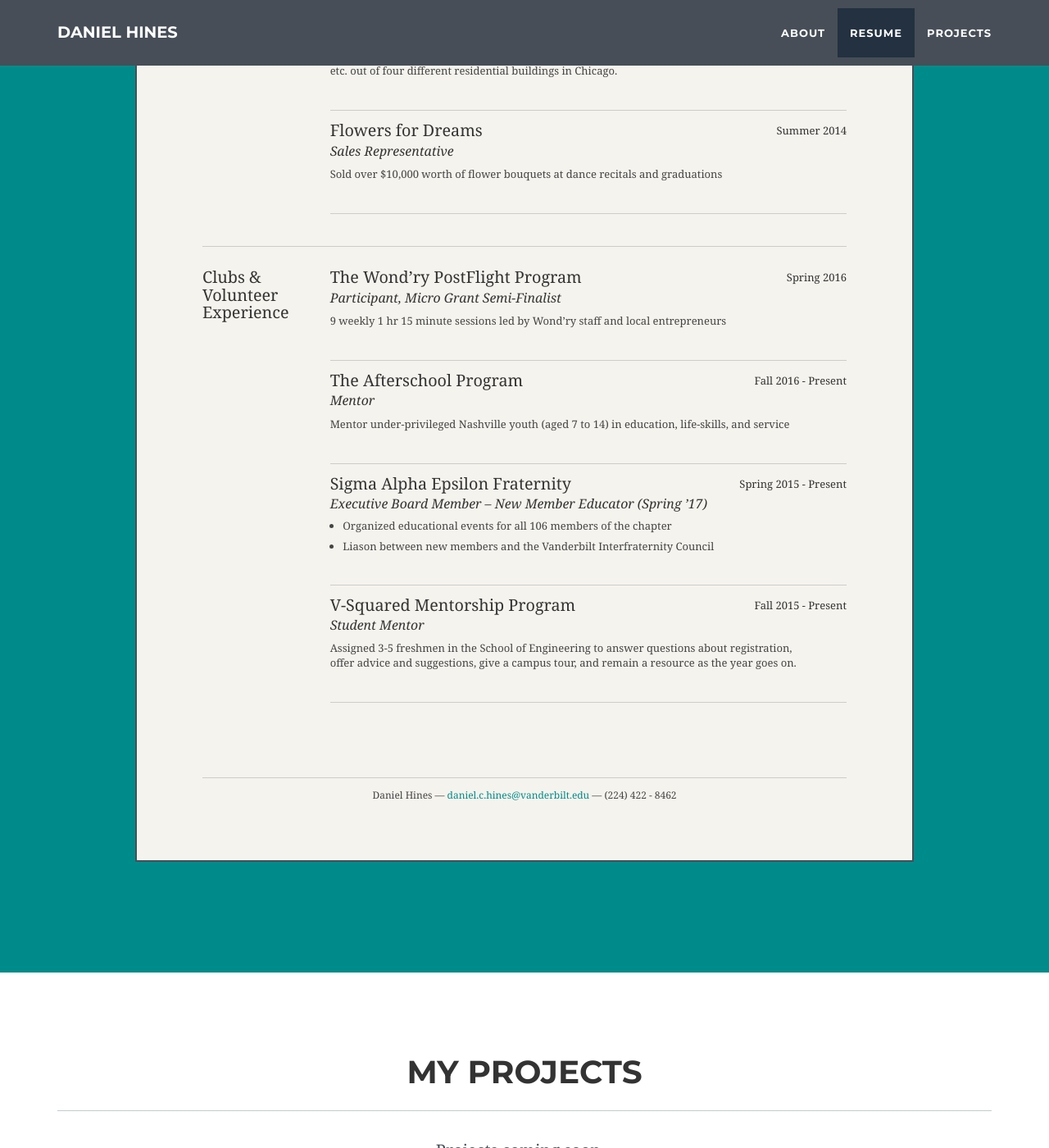
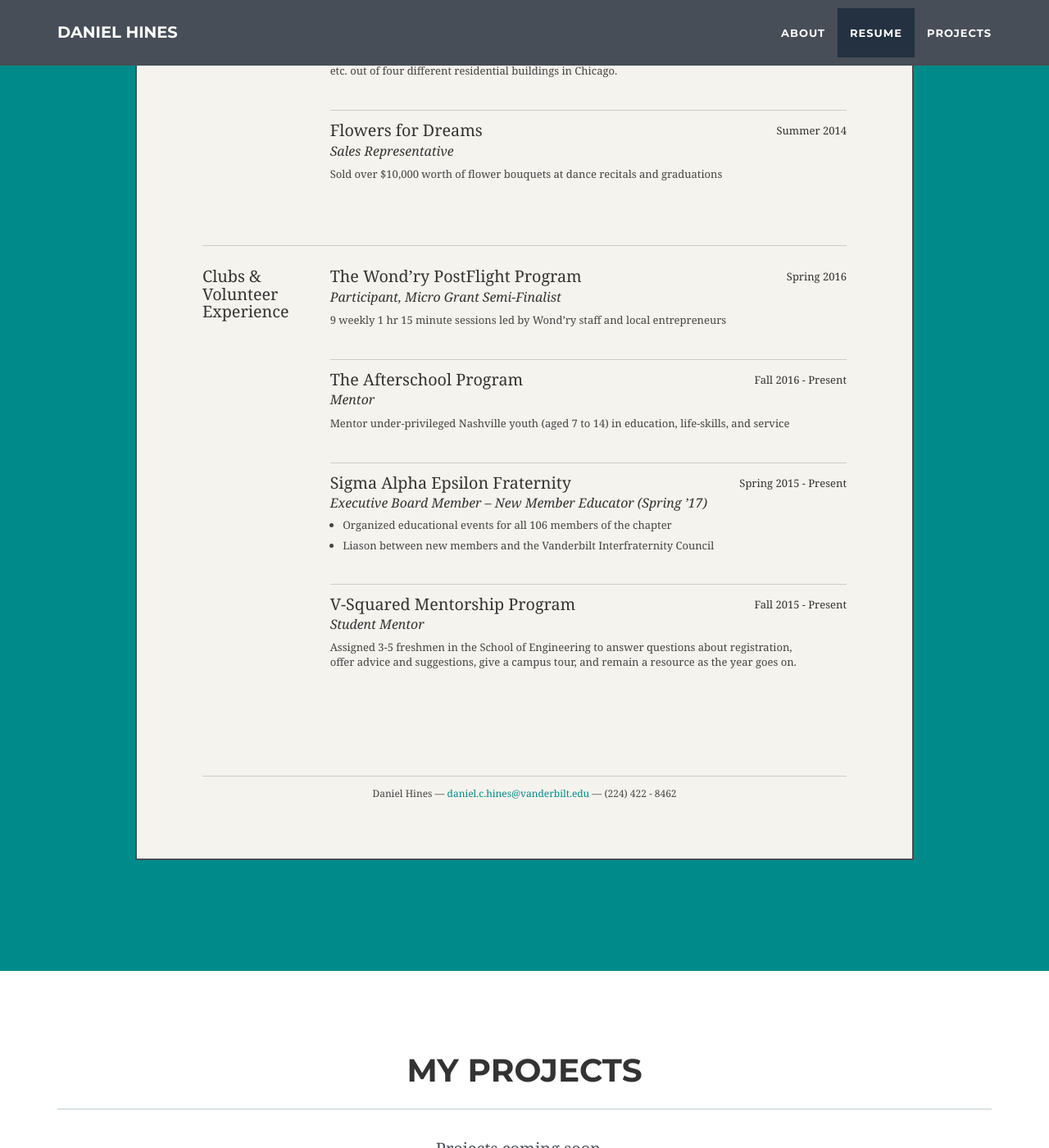
Before and after one commit to danielchines/danielchines.github.io, a Jekyll site: the page built from index.html, in a window 1280 px wide and 1400 px high, scrolled down 2763 px. Shown: the whole window at 82% size. Built offline with Jekyll 4.4.1, drawn with Linux system fonts in a browser that asks for light colours.

Commit message:
Update resume.css

```diff
--- a/_includes/css/resume.css
+++ b/_includes/css/resume.css
@@ -65,7 +65,8 @@ p.education-p { margin-top: 12px; font-size: 100%; line-height: 18px; }
 #bd .job p { margin: 0.75em 3em 2em 0; }
 .job ul { margin-top: 0.75em; }
 #bd li.job { margin: 0 0 10px 1.2em; line-height: 15px; padding: 0; list-style-type: disc; border-bottom: none; }
-#bd li.job.last { border-bottom: none; margin: 0.75em 4em 2em 1.2em; padding-bottom: 0px; }
+#bd li.job.last { margin: 0.75em 4em 2em 1.2em; padding-bottom: 0px; }
+#bd .job.last { border-bottom: none; margin-bottom: 1em; padding-bottom: 1em; }
 
 /* //-- Languages -- */
 #bd .talent { margin-top: 0; width: 32%; float: right }
```
